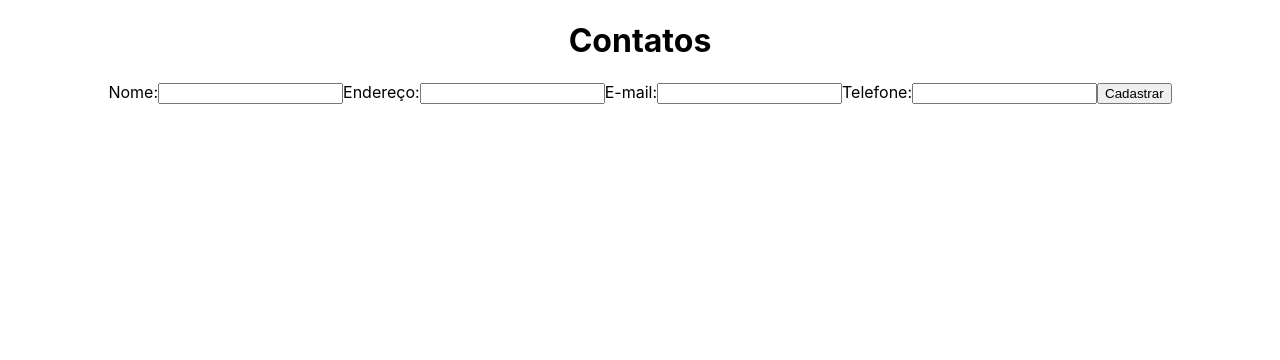
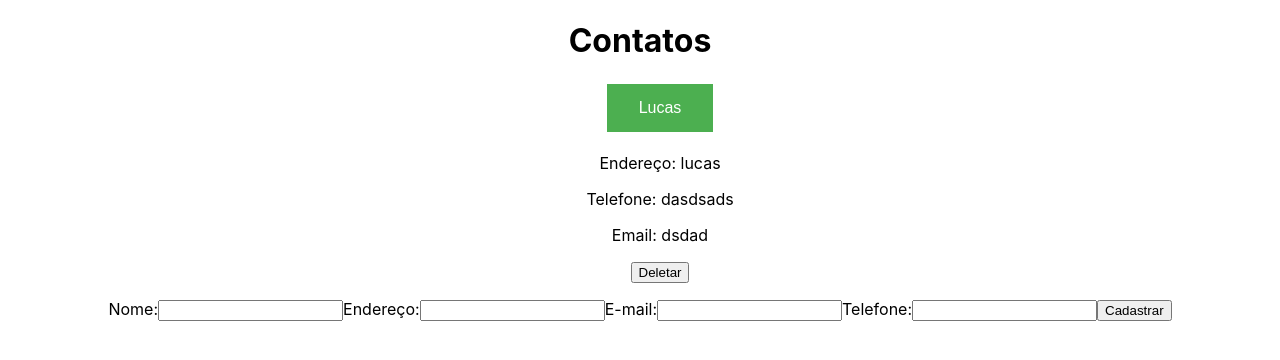
Before and after one commit to FernandoYoneda/Agenda-celular-React-typescript-, a React (Create React App) app in the folder my-app/: page / in a window 1280 px wide. Shown: the top 360 px of the page. Built offline with nearby package versions, Linux system fonts and the light colour scheme; data requests are answered from the project's data file.

Commit message:
implementando o put (#4)

```diff
--- a/my-app/dados/db.json
+++ b/my-app/dados/db.json
@@ -1,3 +1,11 @@
 {
-  "usuarios": []
+  "usuarios": [
+    {
+      "nome": "Lucas",
+      "endereço": "lucas",
+      "email": "dsdad",
+      "telefone": "dasdsads",
+      "id": 1
+    }
+  ]
 }
--- a/my-app/src/App.css
+++ b/my-app/src/App.css
@@ -36,3 +36,14 @@
     transform: rotate(360deg);
   }
 }
+
+.button-link {
+  background-color: #4caf50;
+  border: none;
+  color: white;
+  padding: 15px 32px;
+  text-align: center;
+  text-decoration: none;
+  display: inline-block;
+  font-size: 16px;
+}
--- a/my-app/src/App.tsx
+++ b/my-app/src/App.tsx
@@ -34,6 +34,16 @@ function deletarContato(id: number) {
   })
 }
 
+function atualizarContato(id: number, contato: Usuario) {
+  return fetch(`${url}/${id}`, {
+    method:"PUT",
+    headers: {
+      "Content-type": "application/json"
+    },
+    body: JSON.stringify(contato)
+  })
+}
+
 function App() {
   const [usuarios, setUsuarios] = useState<Usuario[]>([]);
   const [nome, setNome] = useState("");
@@ -41,6 +51,8 @@ function App() {
   const [email, setEmail] = useState("");
   const [telefone, setTelefone] = useState("");
   const [loading, setLoading] = useState(true)
+  const [atualizar,setAtualizar] = useState(false)
+  const [id, setId] = useState(0)
 
   // 4 - custom
   const { data: items, reload } = useFetch<Usuario[]>(url);
@@ -50,10 +62,10 @@ function App() {
 
   const usuariosOrdenados = items?.sort((a, b) => a.nome.toLowerCase() > b.nome.toLowerCase() ? 1 : -1)
 
+  // 2 - adicionar usuário
 
+  const handleSubmit = async (e: any) => {
 
-  // 2 - adicionar usuário
-  const handleSubmit = async (e: any) => {
     e.preventDefault();
     setLoading(true)
 
@@ -64,8 +76,12 @@ function App() {
       telefone,
     };
 
-    await criarContato(usu)
-
+    if(!atualizar){
+      await criarContato(usu)
+    }else {
+      await atualizarContato(id, usu)
+    }
+    setAtualizar(false)
 
     setNome("");
     setEmail("");
@@ -83,6 +99,17 @@ function App() {
     reload()
   }
 
+  const handleAtualizar = (usuario: Usuario) => {
+    setAtualizar(true)
+   if(usuario.id) {
+    setId(usuario.id)
+   }
+    setNome(usuario.nome);
+    setEmail(usuario.email);
+    setEndereço(usuario.endereço);
+    setTelefone(usuario.telefone);
+  }
+
   return (
     <div className="App">
       <h1>Contatos</h1>
@@ -93,7 +120,10 @@ function App() {
         {usuariosOrdenados &&
           usuariosOrdenados.map((usuario: Usuario) => (
             <div key={usuario.id}>
-              <h1>{usuario.nome}</h1>
+              <h1>
+                <button className="button-link"  onClick={() => handleAtualizar(usuario)}>{usuario.nome}</button>
+              </h1>
+
               <p>Endereço: {usuario.endereço}</p>
               <p>Telefone: {usuario.telefone}</p>
               <p>Email: {usuario.email}</p>
```
